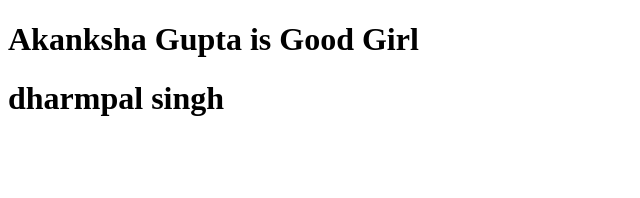
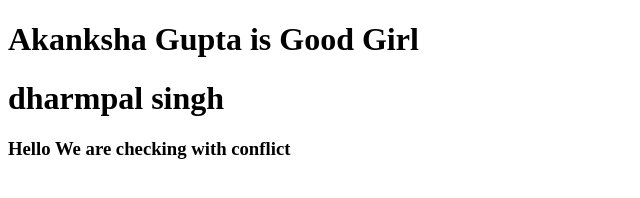
Before and after one commit to Unique-Akanksha/Portfolio, a plain HTML site: page index.html in a window 1280 px wide. Shown: the whole page, without its empty margins (0-640 px from the left). Drawn offline with Linux system fonts and the light colour scheme.

Commit message:
Conflict

```diff
--- a/index.html
+++ b/index.html
@@ -8,5 +8,6 @@
 <body>
     <h1>Akanksha Gupta is Good Girl</h1>
     <h1>dharmpal singh</h1>
+    <h3>Hello We are checking with conflict</h3>
 </body>
 </html>
```
